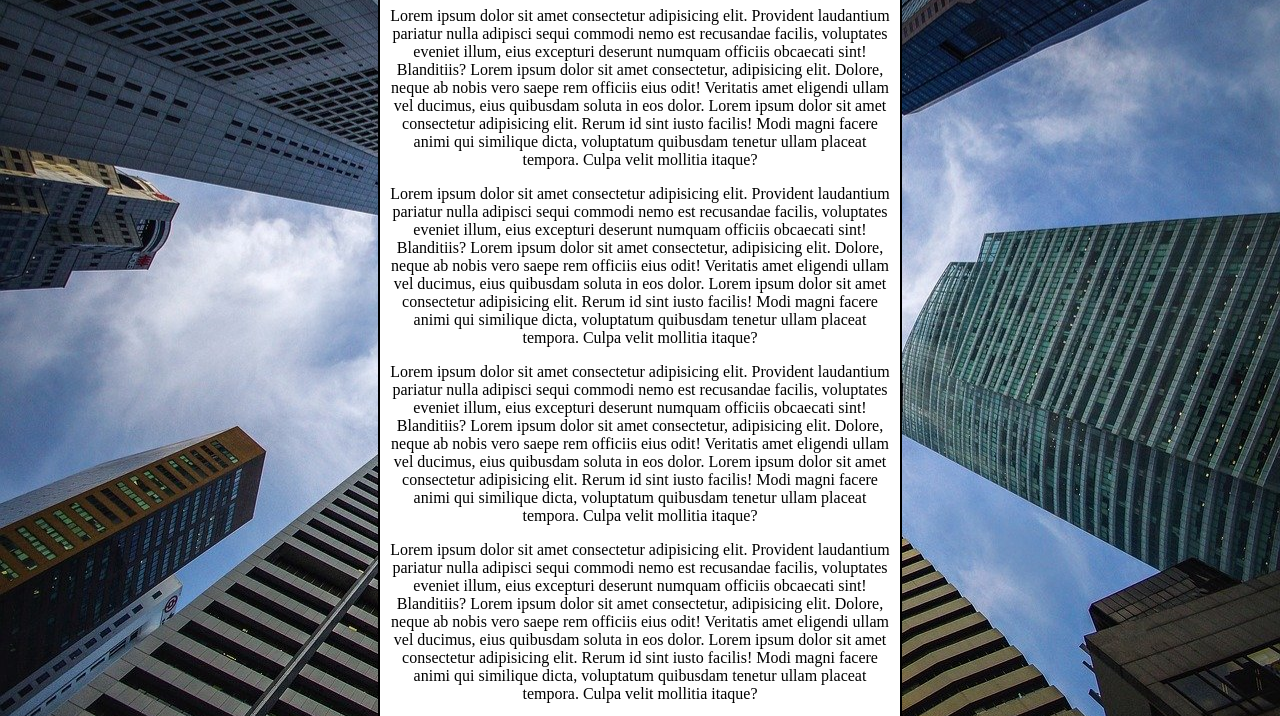
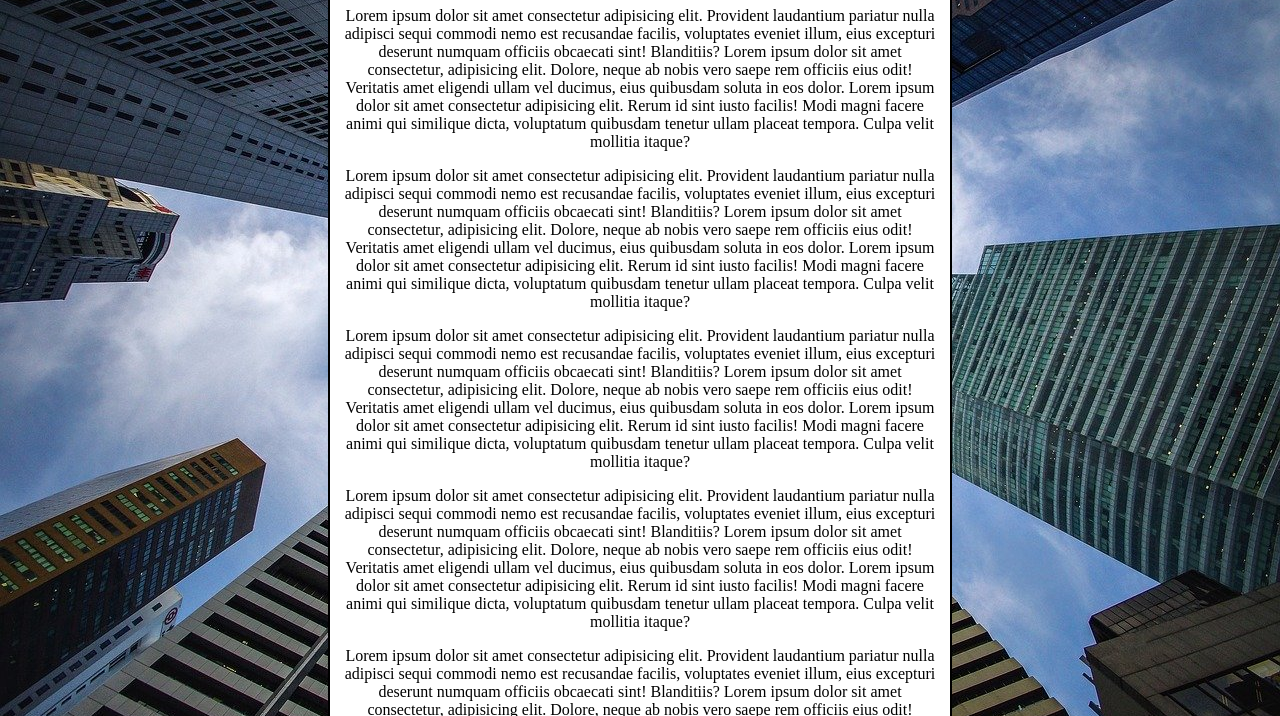
Before and after one commit to danielcosmodc/HTML-CSS, a plain HTML site: page Exercicios/ex022/fundo003.html in a window 1280 px wide. Shown: the part 105-821 px from the top of the page. Drawn offline with Linux system fonts and the light colour scheme.

Commit message:
short comment added

```diff
--- a/Exercicios/ex022/fundo003.html
+++ b/Exercicios/ex022/fundo003.html
@@ -11,13 +11,18 @@
             background-color: cornflowerblue;
             background-image: url(imagens/wallpaper002.jpg);
             background-position: center center;
+            background-size:cover;
             background-repeat: no-repeat;
-            background-size:cover;
+            background-attachment: fixed;
         }
+
+        /* shorthand background: color > image > position > size > repeat > attachment
+           background: cornflowerblue url('imagens/wallpaper002.jpg') center center/cover no-repeat fixed;
+        */
 
         main{
             background-color: white;
-            width: 500px;
+            max-width: 600px;
             border: 2px solid black;
             text-align: center;
             margin: auto;
```
